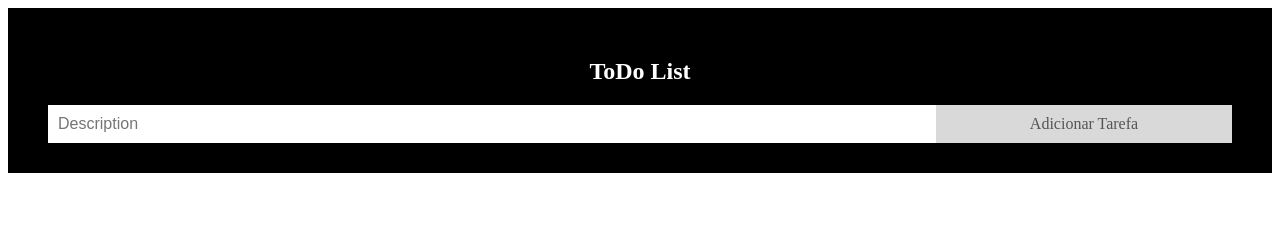
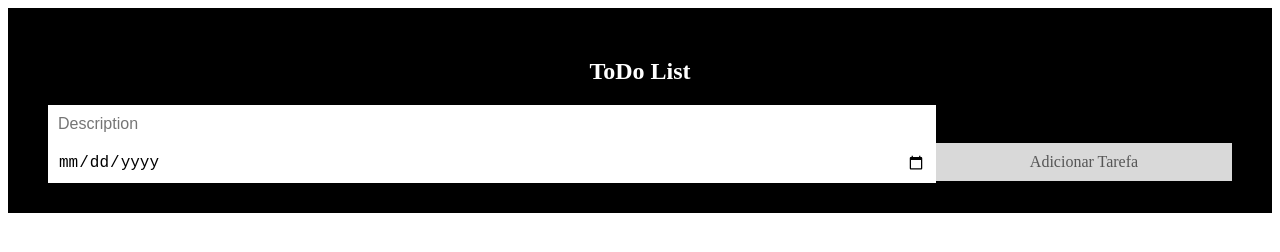
Before and after one commit to Thekote/ToDo-List42, a plain HTML site: page index.html in a window 1280 px wide. Both pictures are taken after a click on the element "Adicionar Tarefa". Drawn offline with Linux system fonts and the light colour scheme.

Commit message:
Added deadline for toDo

```diff
--- a/index.html
+++ b/index.html
@@ -14,6 +14,7 @@
     <div id="todo" class="header">
         <h2>ToDo List</h2>
         <input type="text" id="description" placeholder="Description">
+        <input type="date" name="deadline" id="dueDate">
         <span onclick="newToDo()" class="addBtn">Adicionar Tarefa</span>
     </div>
 
--- a/js/js.js
+++ b/js/js.js
@@ -3,14 +3,18 @@
 function newToDo() {
     var li = document.createElement("li");
     var inputValue = document.getElementById("description").value;
+    var inputDate = document.getElementById("dueDate").value;
     var t = document.createTextNode(inputValue);
+    var d = document.createTextNode(inputDate);
     li.appendChild(t);
-    if (inputValue === '') {
-        alert("Descrição não pode ser vazia!!");
+    li.appendChild(d);
+    if (inputValue === '' || inputDate === '') {
+        alert("Descrição ou Deadline não podem ser vazios!!");
     } else {
         document.getElementById("todoList").appendChild(li);
     }
     document.getElementById("description").value = "";
+    document.getElementById("dueDate").value = "";
 
     var span = document.createElement("SPAN");
     var txt = document.createTextNode("\u00D7");
--- a/styles/styles.css
+++ b/styles/styles.css
@@ -37,7 +37,7 @@
 
   /* When clicked on, add a background color and strike out text */
   ul li.checked {
-    background: #888;
+    background: rgb(9, 165, 17);
     color: #fff;
     text-decoration: line-through;
   }
```
